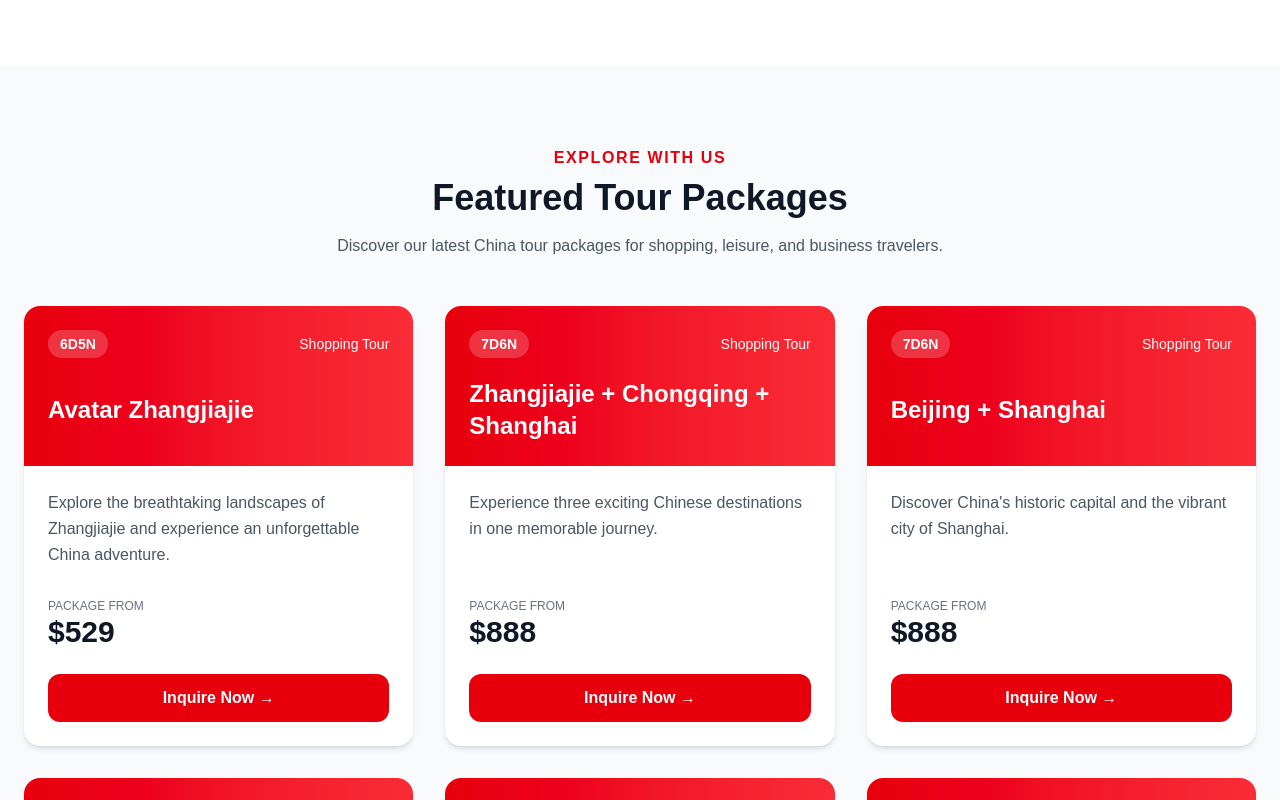
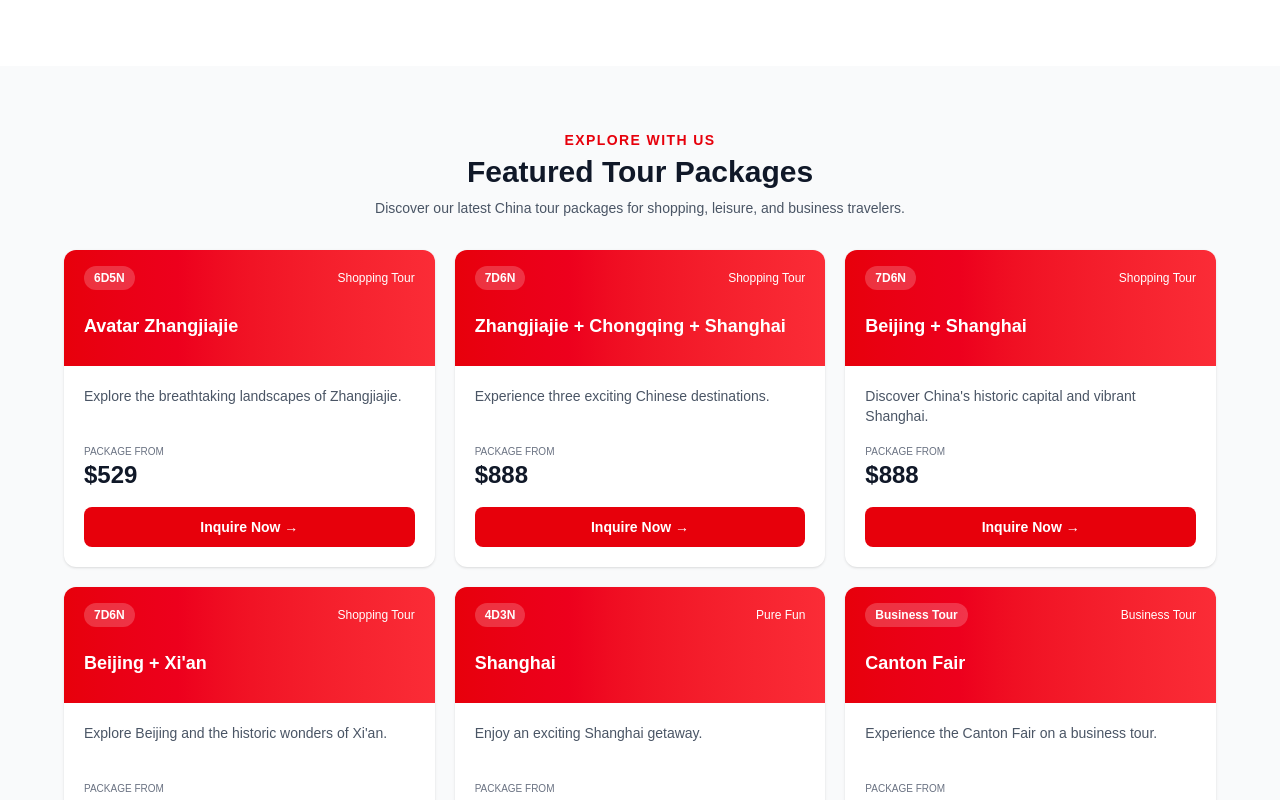
Before and after one commit to chingutravelandtours/chingu-website, a Next.js app: page / in a window 1280 px wide. Shown: the part 1300-2100 px from the top of the page. Built offline with nearby package versions, Linux system fonts and the light colour scheme.

Commit message:
Update TourPackages.tsx

```diff
--- a/components/TourPackages.tsx
+++ b/components/TourPackages.tsx
@@ -4,126 +4,113 @@ const packages = [
     duration: "6D5N",
     type: "Shopping Tour",
     price: "$529",
-    description:
-      "Explore the breathtaking landscapes of Zhangjiajie and experience an unforgettable China adventure.",
+    description: "Explore the breathtaking landscapes of Zhangjiajie.",
   },
   {
     title: "Zhangjiajie + Chongqing + Shanghai",
     duration: "7D6N",
     type: "Shopping Tour",
     price: "$888",
-    description:
-      "Experience three exciting Chinese destinations in one memorable journey.",
+    description: "Experience three exciting Chinese destinations.",
   },
   {
     title: "Beijing + Shanghai",
     duration: "7D6N",
     type: "Shopping Tour",
     price: "$888",
-    description:
-      "Discover China's historic capital and the vibrant city of Shanghai.",
+    description: "Discover China's historic capital and vibrant Shanghai.",
   },
   {
     title: "Beijing + Xi'an",
     duration: "7D6N",
     type: "Shopping Tour",
     price: "$969",
-    description:
-      "Explore Beijing and discover the historic wonders of Xi'an.",
+    description: "Explore Beijing and the historic wonders of Xi'an.",
   },
   {
     title: "Shanghai",
     duration: "4D3N",
     type: "Pure Fun",
     price: "$599",
-    description:
-      "Enjoy a memorable Shanghai getaway packed with exciting city experiences.",
+    description: "Enjoy an exciting Shanghai getaway.",
   },
   {
     title: "Canton Fair",
     duration: "Business Tour",
     type: "Business Tour",
     price: "$1,199",
-    description:
-      "Join a business-focused China tour and experience the Canton Fair.",
+    description: "Experience the Canton Fair on a business tour.",
   },
 ];
 
 export default function TourPackages() {
   return (
-    <section className="bg-gray-50 py-20 px-6">
-      <div className="max-w-7xl mx-auto">
+    <section className="bg-gray-50 py-16 px-6">
+      <div className="max-w-6xl mx-auto">
 
-        <div className="text-center mb-12">
-          <p className="text-red-600 font-semibold uppercase tracking-widest">
+        <div className="text-center mb-8">
+          <p className="text-red-600 font-semibold uppercase tracking-widest text-sm">
             Explore With Us
           </p>
 
-          <h2 className="mt-2 text-4xl font-bold text-gray-900">
+          <h2 className="mt-1 text-3xl font-bold text-gray-900">
             Featured Tour Packages
           </h2>
 
-          <p className="mt-4 max-w-2xl mx-auto text-gray-600">
+          <p className="mt-2 max-w-xl mx-auto text-sm text-gray-600">
             Discover our latest China tour packages for shopping,
             leisure, and business travelers.
           </p>
         </div>
 
-        <div className="grid grid-cols-1 md:grid-cols-2 lg:grid-cols-3 gap-8 items-stretch">
+        <div className="grid grid-cols-1 sm:grid-cols-2 lg:grid-cols-3 gap-5">
 
           {packages.map((pkg) => (
             <div
               key={pkg.title}
-              className="bg-white rounded-2xl overflow-hidden shadow-md hover:shadow-xl hover:-translate-y-1 transition-all duration-300 flex flex-col h-full"
+              className="bg-white rounded-xl overflow-hidden shadow-sm hover:shadow-lg transition-all duration-300 flex flex-col"
             >
 
               {/* Header */}
-              <div className="bg-gradient-to-r from-red-600 to-red-500 p-6 text-white">
+              <div className="bg-gradient-to-r from-red-600 to-red-500 px-5 py-4 text-white">
 
-                <div className="flex items-center justify-between gap-3">
+                <div className="flex items-center justify-between gap-2">
 
-                  <span className="text-sm font-semibold bg-white/20 px-3 py-1 rounded-full whitespace-nowrap">
+                  <span className="text-xs font-semibold bg-white/20 px-2.5 py-1 rounded-full">
                     {pkg.duration}
                   </span>
 
-                  <span className="text-sm text-right">
+                  <span className="text-xs">
                     {pkg.type}
                   </span>
 
                 </div>
 
-                <h3 className="mt-5 text-2xl font-bold min-h-[64px] flex items-center">
+                <h3 className="mt-3 text-lg font-bold min-h-[48px] flex items-center">
                   {pkg.title}
                 </h3>
 
               </div>
 
               {/* Body */}
-              <div className="p-6 flex flex-col flex-1">
+              <div className="p-5 flex flex-col flex-1">
 
-                <p className="text-gray-600 leading-relaxed min-h-[84px]">
+                <p className="text-sm text-gray-600 min-h-[42px]">
                   {pkg.description}
                 </p>
 
-                <div className="mt-6">
-
-                  <p className="text-xs text-gray-500 uppercase">
+                <div className="mt-4">
+                  <p className="text-[10px] text-gray-500 uppercase">
                     Package From
                   </p>
 
-                  <p className="text-3xl font-bold text-gray-900">
+                  <p className="text-2xl font-bold text-gray-900">
                     {pkg.price}
                   </p>
-
                 </div>
 
-                {/* Button always at bottom */}
-                <button
-                  className="mt-auto pt-6"
-                >
-                  <span className="block w-full bg-red-600 text-white py-3 rounded-xl font-semibold hover:bg-red-700 transition">
-                    Inquire Now →
-                  </span>
+                <button className="mt-4 w-full bg-red-600 text-white py-2.5 rounded-lg text-sm font-semibold hover:bg-red-700 transition">
+                  Inquire Now →
                 </button>
 
               </div>
@@ -133,14 +120,10 @@ export default function TourPackages() {
 
         </div>
 
-        <div className="text-center mt-10">
-
-          <button
-            className="border-2 border-red-600 text-red-600 px-8 py-3 rounded-full font-semibold hover:bg-red-600 hover:text-white transition"
-          >
+        <div className="text-center mt-7">
+          <button className="border-2 border-red-600 text-red-600 px-6 py-2 rounded-full text-sm font-semibold hover:bg-red-600 hover:text-white transition">
             View All Tour Packages
           </button>
-
         </div>
 
       </div>
```
